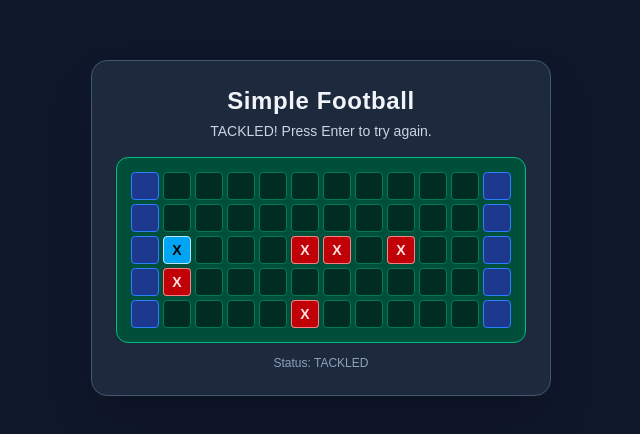
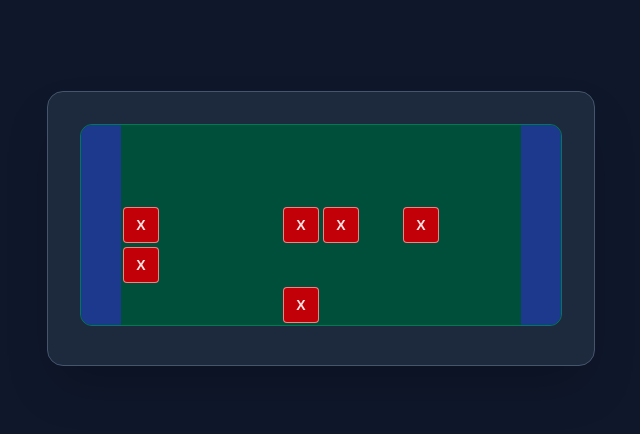
Before and after one commit to VHTips/egame-football, a Next.js app: page / in a window 1280 px wide. Shown: the part 172-606 px from the top of the page, without its empty margins (319-959 px from the left). Built offline with nearby package versions, Linux system fonts and the light colour scheme.

Commit message:
egame-football-v_25_26_1629_UI resize

```diff
--- a/app/page.tsx
+++ b/app/page.tsx
@@ -1,5 +1,5 @@
 "use client";
-// egame-football-v.05_11_25_25_2353_touchdown-sound
+// egame-football-v.09_11_26_25_1626_resize reshape
 
 import React, {
   useCallback,
@@ -130,7 +130,7 @@ function getNextDefenderPosition(
 const pageStyle =
   "min-h-screen flex items-center justify-center bg-slate-900 text-slate-100";
 
-// Start position: row 3, col 1 (0-based)
+// Start position: center row (row 3 visually), col 1
 const PLAYER_START: Position = { row: 2, col: 1 };
 
 const Page: React.FC = () => {
@@ -168,7 +168,7 @@ const Page: React.FC = () => {
     touchdownSoundRef.current = new Audio("/sounds/touchdown.wav");
     tackleSoundRef.current = new Audio("/sounds/hitHurt.wav");
     if (touchdownSoundRef.current) {
-      touchdownSoundRef.current.volume = 1.0; // full volume as requested
+      touchdownSoundRef.current.volume = 1.0;
     }
     if (tackleSoundRef.current) {
       tackleSoundRef.current.volume = 1.0;
@@ -220,7 +220,7 @@ const Page: React.FC = () => {
                 tackleSoundRef.current.currentTime = 0;
                 void tackleSoundRef.current.play();
               } catch {
-                // ignore play errors (e.g., user/browser restrictions)
+                // ignore play errors
               }
             }
             statusRef.current = "TACKLED";
@@ -349,7 +349,7 @@ const Page: React.FC = () => {
             moveSoundRef.current.currentTime = 0;
             void moveSoundRef.current.play();
           } catch {
-            // Ignore play errors (e.g., user/browser restrictions)
+            // Ignore play errors
           }
         }
 
@@ -397,81 +397,76 @@ const Page: React.FC = () => {
     return base;
   }, [player, defenders]);
 
-  const statusText =
-    status === "PLAYING"
-      ? "Use arrow keys to move your O. Reach the right side. Avoid the Xs."
-      : status === "TOUCHDOWN"
-      ? "TOUCHDOWN! Press Enter to play again."
-      : "TACKLED! Press Enter to try again.";
-
   return (
     <div className={pageStyle}>
-      <div className="bg-slate-800 rounded-2xl p-6 shadow-2xl border border-slate-600">
-        <div className="mb-4 text-center">
-          <h1 className="text-2xl font-semibold tracking-wide mb-1">
-            Simple Football
-          </h1>
-          <p className="text-sm text-slate-300">{statusText}</p>
-        </div>
+      <div className="bg-slate-800 rounded-2xl p-8 shadow-2xl border border-slate-600">
+        {/* Flat field: solid green interior, blue end zones;
+            X/O squares and flash rendered on top */}
+        <div className="inline-block bg-emerald-900 border border-emerald-700 rounded-xl p-0 overflow-hidden">
+          {grid.map((row, rIdx) => (
+            <div key={rIdx} className="flex">
+              {row.map((cell, cIdx) => {
+                const isEndZone = cIdx === 0 || cIdx === COLS - 1;
+                const isPlayer = cell === "PLAYER";
+                const isDefender = cell === "DEFENDER";
 
-        <div className="bg-emerald-900 border border-emerald-500 rounded-xl p-3">
-          {grid.map((row, rIdx) => (
-            <div key={rIdx} className="flex justify-center">
-              {row.map((cell, cIdx) => {
-                const isEndZone = cIdx === COLS - 1 || cIdx === 0;
-                const baseClasses =
-                  "w-7 h-7 mx-0.5 my-0.5 flex items-center justify-center rounded-sm text-sm font-bold";
-
-                let cellClasses = "bg-emerald-950 border border-emerald-700";
-
-                // If this is the tackle flash cell, override colors
                 const isTackleFlashCell =
                   tackleFlashActive &&
                   tackleFlashPos &&
                   tackleFlashPos.row === rIdx &&
                   tackleFlashPos.col === cIdx;
 
+                // Outer field cell: flat green or blue, no borders, no gaps
+                const outerFieldClasses = isEndZone
+                  ? "w-10 h-10 flex items-center justify-center bg-blue-900"
+                  : "w-10 h-10 flex items-center justify-center bg-emerald-900";
+
+                // Inner square (player/defender/flash), centered in field cell
+                let innerSquare: React.ReactNode = null;
+
                 if (isTackleFlashCell) {
                   // 0: white, 1: black, 2: bright red, 3: bright blue
+                  let flashClasses = "";
                   if (tackleFlashIndex === 0) {
-                    cellClasses = "bg-white text-black border border-white";
+                    flashClasses = "bg-white text-black border border-white";
                   } else if (tackleFlashIndex === 1) {
-                    cellClasses = "bg-black text-white border border-white";
+                    flashClasses = "bg-black text-white border border-white";
                   } else if (tackleFlashIndex === 2) {
-                    cellClasses =
+                    flashClasses =
                       "bg-red-500 text-white border border-red-200";
                   } else {
-                    cellClasses =
+                    flashClasses =
                       "bg-sky-500 text-black border border-sky-200";
                   }
-                } else {
-                  if (isEndZone) {
-                    cellClasses =
-                      "bg-blue-900 border border-blue-500"; // end zones
-                  } else if (cell === "PLAYER") {
-                    cellClasses =
-                      "bg-emerald-300 text-slate-900 border border-emerald-100";
-                  } else if (cell === "DEFENDER") {
-                    cellClasses =
-                      "bg-red-700 text-red-100 border border-red-300/80";
-                  }
+                  innerSquare = (
+                    <div
+                      className={`w-9 h-9 rounded-sm flex items-center justify-center text-sm font-bold ${flashClasses}`}
+                    >
+                      {isPlayer ? "O" : isDefender ? "X" : ""}
+                    </div>
+                  );
+                } else if (isPlayer) {
+                  innerSquare = (
+                    <div className="w-9 h-9 rounded-sm flex items-center justify-center text-sm font-bold bg-emerald-300 text-slate-900 border border-emerald-100">
+                      O
+                    </div>
+                  );
+                } else if (isDefender) {
+                  innerSquare = (
+                    <div className="w-9 h-9 rounded-sm flex items-center justify-center text-sm font-bold bg-red-700 text-red-100 border border-red-300/80">
+                      X
+                    </div>
+                  );
                 }
 
                 return (
-                  <div
-                    key={cIdx}
-                    className={`${baseClasses} ${cellClasses}`}
-                  >
-                    {cell === "PLAYER" ? "O" : cell === "DEFENDER" ? "X" : ""}
+                  <div key={cIdx} className={outerFieldClasses}>
+                    {innerSquare}
                   </div>
                 );
               })}
             </div>
           ))}
-        </div>
-
-        <div className="mt-3 text-xs text-center text-slate-400">
-          Status: {status}
         </div>
       </div>
     </div>
```
